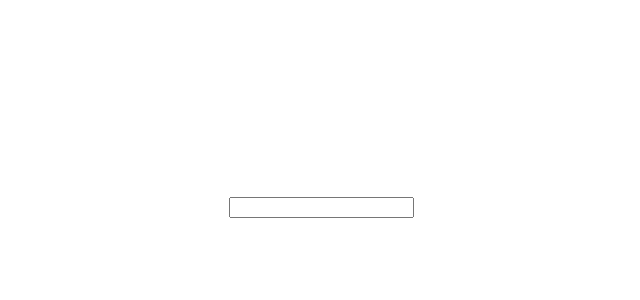
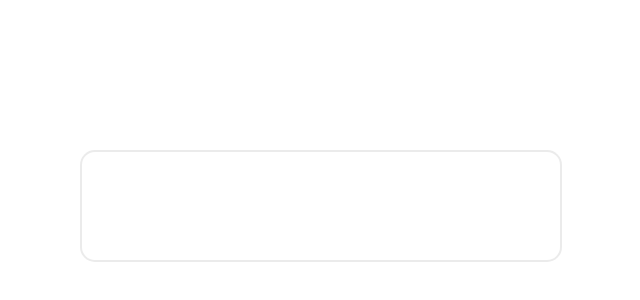
Before and after one commit to aashujames/weather-prediction, a React (Vite) app: page / in a window 1280 px wide. Shown: the part 194-494 px from the top of the page, without its empty margins (319-959 px from the left). Built offline with nearby package versions, Linux system fonts and the light colour scheme.

Commit message:
style Input

```diff
--- a/src/components/Input/Input.tsx
+++ b/src/components/Input/Input.tsx
@@ -1,4 +1,5 @@
 import React, { ForwardRefRenderFunction, InputHTMLAttributes } from "react";
+import "./input.css";
 
 interface InputProps extends InputHTMLAttributes<HTMLInputElement> {
     name?: string;
--- a/src/components/Input/input.css
+++ b/src/components/Input/input.css
@@ -0,0 +1,14 @@
+.input {
+    display: flex;
+    flex-direction: row;
+    align-items: center;
+    padding: 27px 24px;
+    gap: 1px;
+
+    width: 430px;
+    height: 54px;
+
+    background: #ffffff;
+    border: 2px solid rgba(0, 0, 0, 0.08);
+    border-radius: 15px;
+}
```
